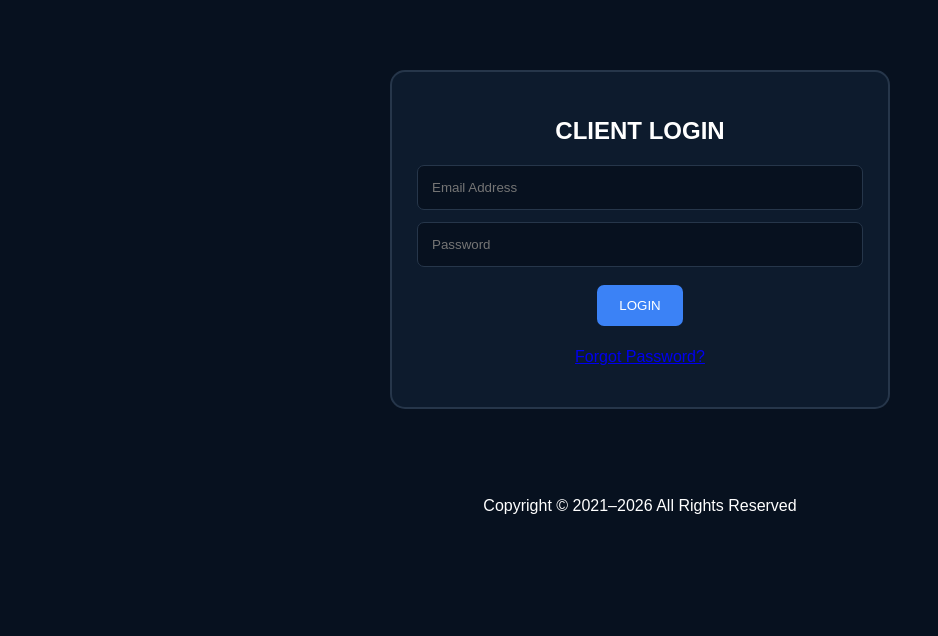
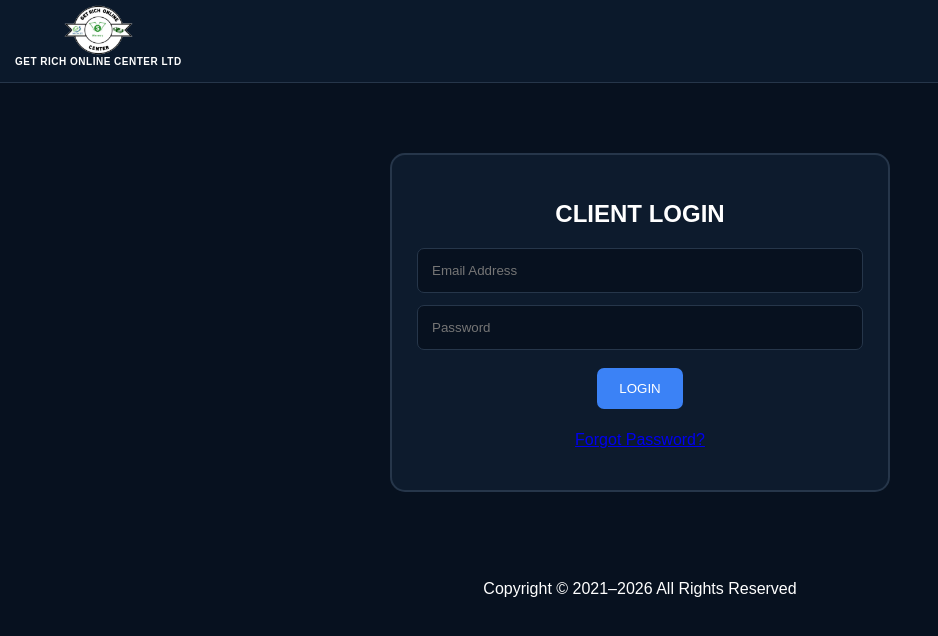
Before and after one commit to GROCLTD/Get-Rich-Online-Center-Ltd, a plain HTML site: page index.html in a window 1280 px wide. Both pictures are taken after a click on the button "LOGIN". Shown: the whole page, without its empty margins (0-938 px from the left). Drawn offline with nearby package versions, Linux system fonts and the light colour scheme.

Commit message:
Update index.html

```diff
--- a/index.html
+++ b/index.html
@@ -285,8 +285,8 @@ footer {
 
     <div class="header-actions">
 
-        <button class="login-button" onclick="openPage('login_page')">
-        LOGIN
+        <button class="login-button" onclick="openPage('login_page', 'login_header')">
+         LOGIN
         </button>
 
         <button class="menu-button"
@@ -490,6 +490,25 @@ footer {
     </div>
 
 </section>
+
+<!-- LOGIN PAGE HEADER -->
+<header class="main-header hidden" id="login_header">
+
+    <div class="brand-block">
+
+        <img
+            src="Get%20Rich%20Online%20Center.png"
+            alt="GET RICH ONLINE CENTER LTD"
+            class="company-logo"
+        >
+
+        <div class="brand-name">
+            GET RICH ONLINE CENTER LTD
+        </div>
+
+    </div>
+
+</header>
 
     <!-- LOGIN PAGE -->
     <section id="login_page" class="hidden">
```
